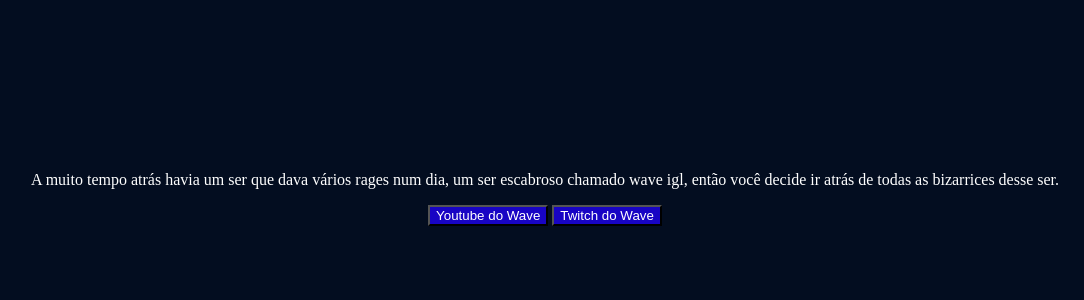
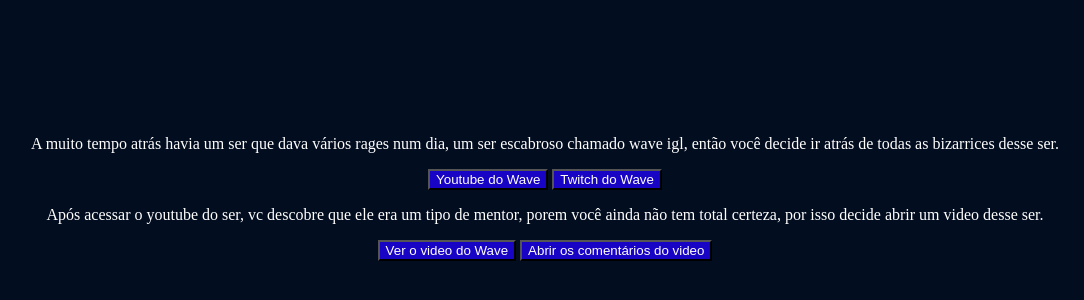
Before and after one commit to ReidaRataria/criando-sua-aventura, a plain HTML site: page index.html in a window 1280 px wide. Shown: the part 160-460 px from the top of the page, without its empty margins (95-1179 px from the left). Drawn offline with Linux system fonts and the light colour scheme.

Commit message:
Update index.html

```diff
--- a/index.html
+++ b/index.html
@@ -20,7 +20,7 @@
 
     </div>
 
-    <div class="passo" id="passo-1">
+    <div class="passo ativo" id="passo-1">
         <P> Após acessar o youtube do ser, vc descobre que ele era um tipo de mentor,
             porem você ainda não tem total certeza,
             por isso decide abrir um video desse ser.</P>
```
